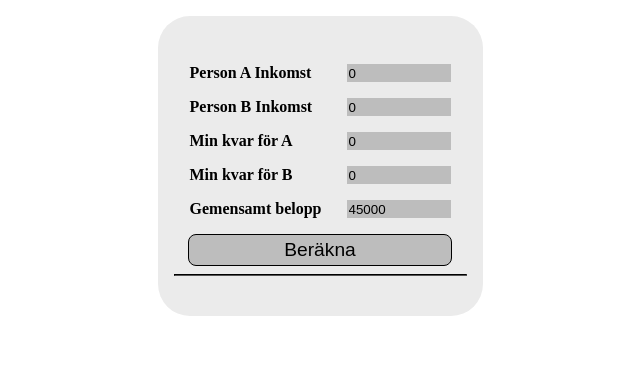
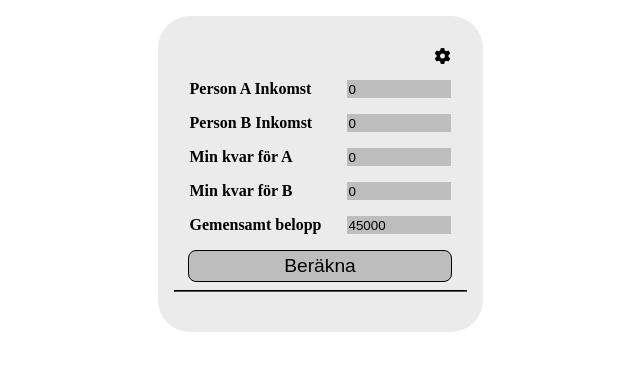
Before and after one commit to stefankarlsson1230/MatsApp, a plain HTML site: page index.html in a window 1280 px wide. Shown: the whole page, without its empty margins (320-960 px from the left). Drawn offline with Linux system fonts and the light colour scheme.

Commit message:
Added a cog icon

```diff
--- a/index.html
+++ b/index.html
@@ -5,9 +5,13 @@
     <meta name="viewport" content="width=device-width, initial-scale=1.0">
     <title>Mats App</title>
     <link href="style.css" rel="stylesheet">
+    <script src="https://kit.fontawesome.com/be589f04a8.js" crossorigin="anonymous"></script>
 </head>
 <body>
     <main>
+        <div id="settings">
+            <i class="fa-solid fa-gear" id="settingsIcon"></i>
+        </div>
         <div class="inputGroup">
             <label for="incomeA">Person A Inkomst</label>
             <input id="incomeA" type="number">
--- a/style.css
+++ b/style.css
@@ -10,6 +10,13 @@ main {
     border-radius: 2rem;
     margin-top: 1rem;
 }
+
+#settings{
+    display: flex;
+    justify-content: end;
+    padding-right: 1rem;
+}
+
 
 .inputGroup {
     display: flex;
```
